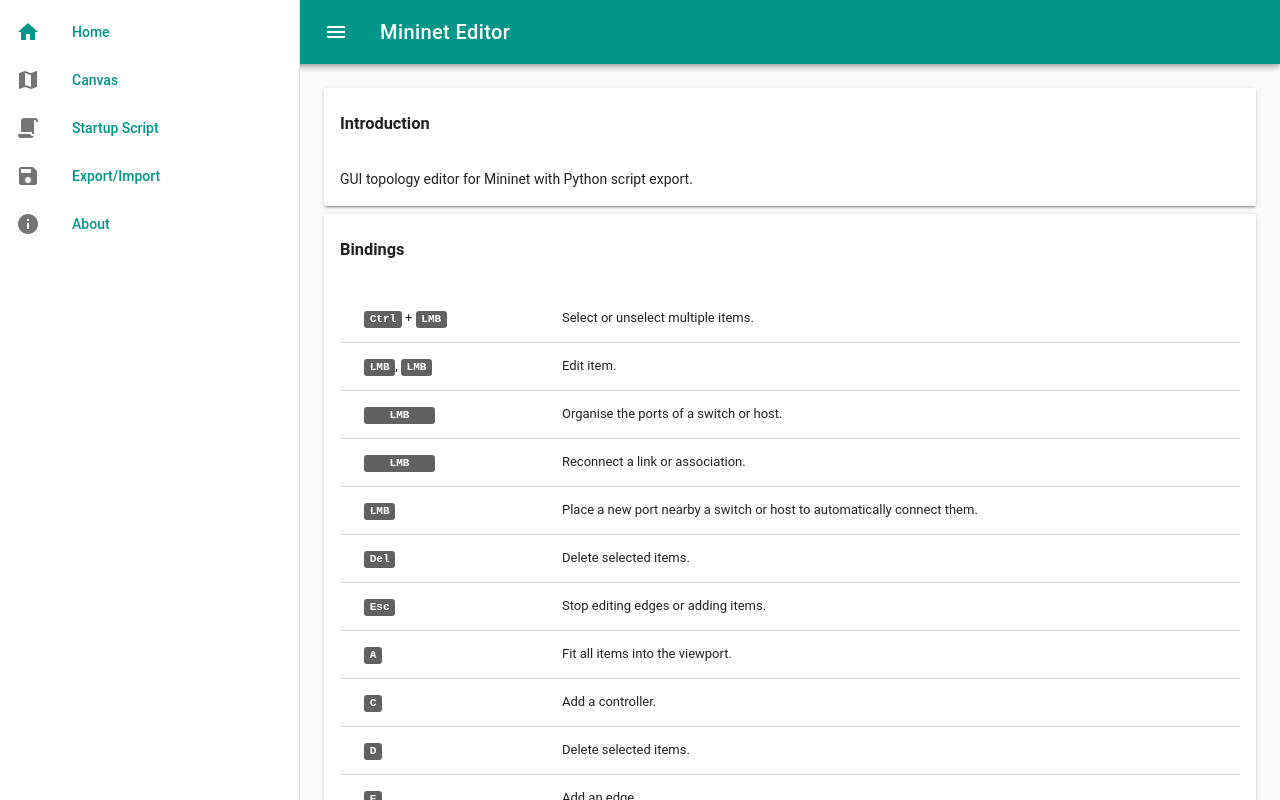
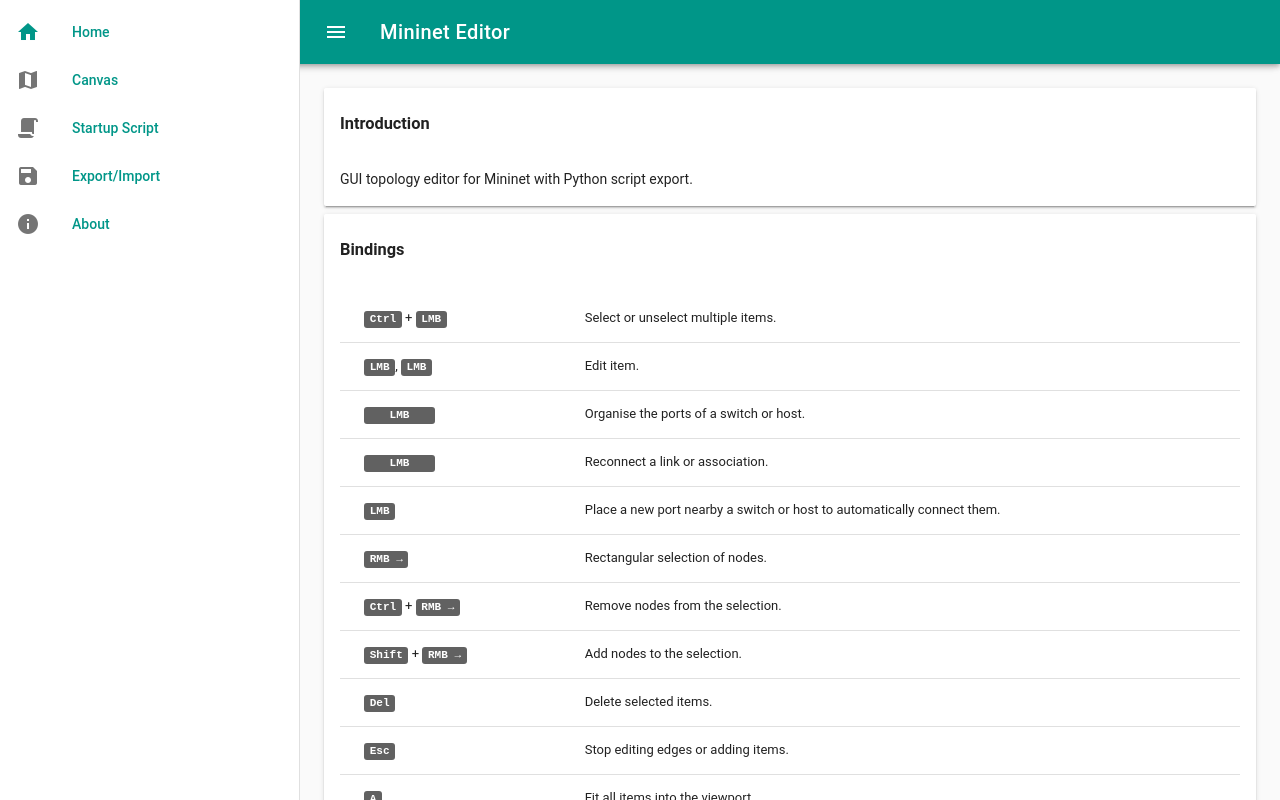
Before and after one commit to Thomaash/me, a Vue app: page /#/ in a window 1280 px wide. Shown: the top 800 px of the page. Built offline with nearby package versions, Linux system fonts and the light colour scheme; what vuetify-confirm would draw is missing.

Commit message:
Add RMB selection bindings to the home

```diff
--- a/src/components/BindingsCard.vue
+++ b/src/components/BindingsCard.vue
@@ -21,12 +21,15 @@
 
 const keys = {
   ctrl: wrapTitle('Control', '<kbd>Ctrl</kbd>'),
+  shift: wrapTitle('Shift', '<kbd>Shift</kbd>'),
   del: wrapTitle('Delete', '<kbd>Del</kbd>'),
   esc: wrapTitle('Escape', '<kbd>Esc</kbd>'),
 
   lmb: wrapTitle('Left mouse button', '<kbd>LMB</kbd>'),
   lmbdc: wrapTitle('Double click left mouse button', '<kbd>LMB</kbd>, <kbd>LMB</kbd>'),
-  lmblp: wrapTitle('Long press left mouse button', '<kbd>   LMB   </kbd>')
+  lmblp: wrapTitle('Long press left mouse button', '<kbd>   LMB   </kbd>'),
+
+  rmbd: wrapTitle('Drag with right mouse button pressed', '<kbd>RMB →</kbd>')
 }
 
 export default {
@@ -42,6 +45,10 @@
       { combination: `${keys.lmblp}`, description: 'Organise the ports of a switch or host.' },
       { combination: `${keys.lmblp}`, description: 'Reconnect a link or association.' },
       { combination: `${keys.lmb}`, description: 'Place a new port nearby a switch or host to automatically connect them.' },
+
+      { combination: `${keys.rmbd}`, description: 'Rectangular selection of nodes.' },
+      { combination: `${keys.ctrl} + ${keys.rmbd}`, description: 'Remove nodes from the selection.' },
+      { combination: `${keys.shift} + ${keys.rmbd}`, description: 'Add nodes to the selection.' },
 
       { combination: `${keys.del}`, description: 'Delete selected items.' },
       { combination: `${keys.esc}`, description: 'Stop editing edges or adding items.' },
```
